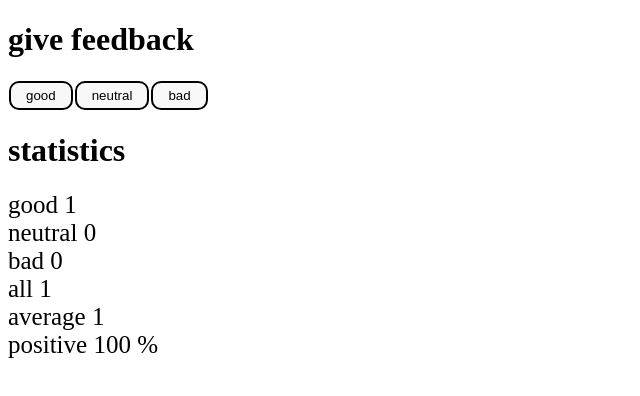
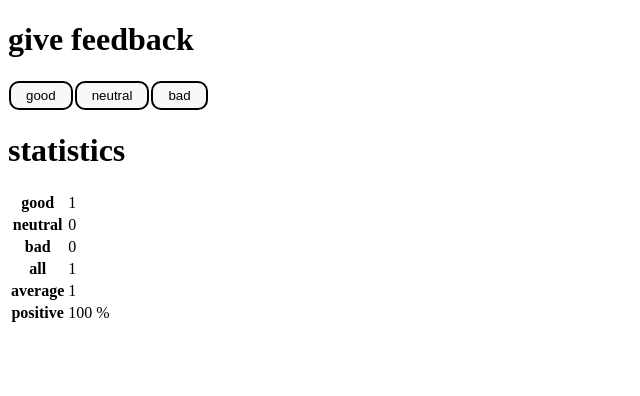
Before and after one commit to oliverhertzberg/Osa1, a React (Create React App) app: page / in a window 1280 px wide. Both pictures are taken after a click on the button "good". Shown: the top 396 px of the page, without its empty margins (0-640 px from the left). Built offline with nearby package versions, Linux system fonts and the light colour scheme.

Commit message:
tehtävä1.11

```diff
--- a/src/App.js
+++ b/src/App.js
@@ -14,16 +14,37 @@ const Button = ({goodClick, neutralClick, badClick}) => {
 
 const StatisticLine = (props) => {
       return (
-      <div>
-        <p className="statistics">good {props.good}</p>
-        <p className="statistics">neutral {props.neutral}</p>
-        <p className="statistics">bad {props.bad}</p>
-        <p className="statistics">all {props.all}</p>
-        <p className="statistics">average {props.Average}</p>
-        <p className="statistics">positive {props.Positive} %</p>
-      </div>
+      <table>
+        <tbody>
+          <tr>
+            <th>good</th>
+            <td>{props.good}</td>
+          </tr>
+          <tr>
+            <th>neutral</th>
+            <td>{props.neutral}</td>
+          </tr>
+          <tr>
+            <th>bad</th>
+            <td>{props.bad}</td>
+          </tr>
+          <tr>
+            <th>all</th>
+            <td>{props.all}</td>
+          </tr>
+          <tr>
+            <th>average</th>
+            <td>{props.Average}</td>
+          </tr>
+          <tr>
+            <th>positive</th>
+            <td>{props.Positive} %</td>
+          </tr>
+        </tbody>
+      </table>
       )
 }
+
 
 
 const Statistics = ({ good, neutral, bad, all, Average, Positive }) => {
@@ -31,7 +52,7 @@ const Statistics = ({ good, neutral, bad, all, Average, Positive }) => {
   if(feedback) {
     return (
       <div>
-      <StatisticLine good={good} bad={bad} neutral={neutral} all={all} Average={Average} Positive={Positive}/>
+        <StatisticLine good={good} bad={bad} neutral={neutral} all={all} Average={Average} Positive={Positive}/>
       </div>
     )
   }
@@ -50,17 +71,17 @@ const App = () => {
   const [bad, setBad] = useState(0)
 
   const handleGoodClick = () => {
-    console.log("good:",good)
+    console.log("good:",good + 1)
     setGood(good + 1)
   }
 
   const handleNeutralClick = () => {
-    console.log("neutral:",neutral)
+    console.log("neutral:",neutral + 1)
     setNeutral(neutral + 1)
   }
 
   const handleBadClick = () => {
-    console.log("bad:",bad)
+    console.log("bad:",bad + 1)
     setBad(bad + 1)
   }
 
```
